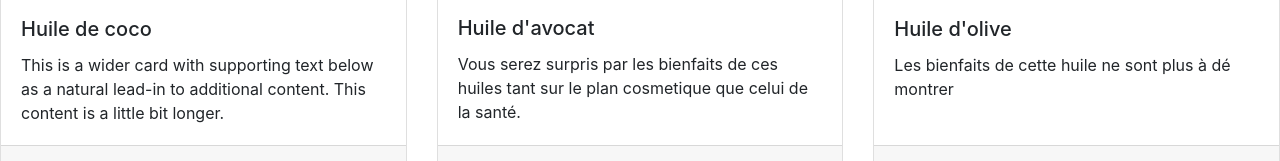
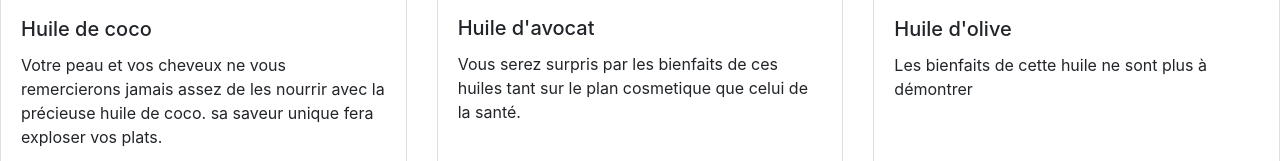
Before and after one commit to Dongmo12/E-commerce, a plain HTML site: page index.html in a window 1280 px wide. Shown: the part 822-983 px from the top of the page. Drawn offline with nearby package versions, Linux system fonts and the light colour scheme.

Commit message:
last update

```diff
--- a/index.html
+++ b/index.html
@@ -55,7 +55,7 @@
           <img src="images/image9.jpg" class="card-img-top" alt="...">
           <div class="card-body">
             <h5 class="card-title">Huile de coco</h5>
-            <p class="card-text">This is a wider card with supporting text below as a natural lead-in to additional content. This content is a little bit longer.</p>
+            <p class="card-text">Votre peau et vos cheveux ne vous remercierons jamais assez de les nourrir avec la précieuse huile de coco. sa saveur unique fera exploser vos plats.</p>
           </div>
           <div class="card-footer">
             <small class="text-muted">100 ml <br> 2500 Fcfa </small>
@@ -75,7 +75,7 @@
           <img src="images/image11.jpg" class="card-img-top" alt="...">
           <div class="card-body">
             <h5 class="card-title">Huile d'olive</h5>
-            <p class="card-text">Les bienfaits de cette huile ne sont plus à dé                                                                                                                                                                                                           montrer</p>
+            <p class="card-text">Les bienfaits de cette huile ne sont plus à démontrer</p>
           </div>
           <div class="card-footer">
             <small class="text-muted">100 ml <br> 3000 Fcfa</small>
```
